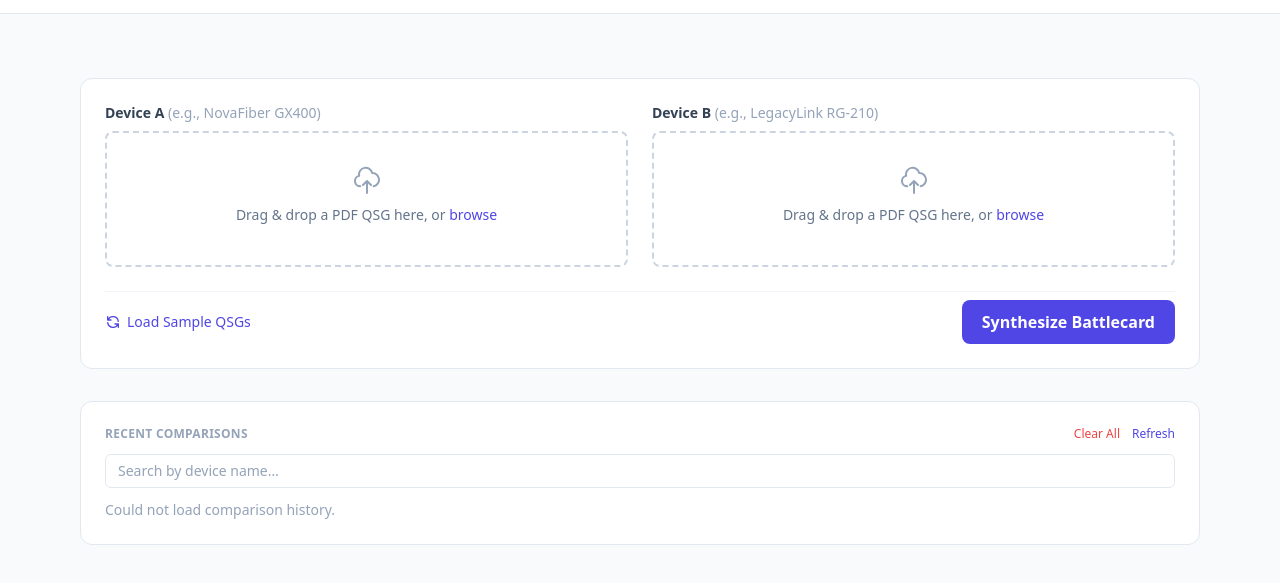
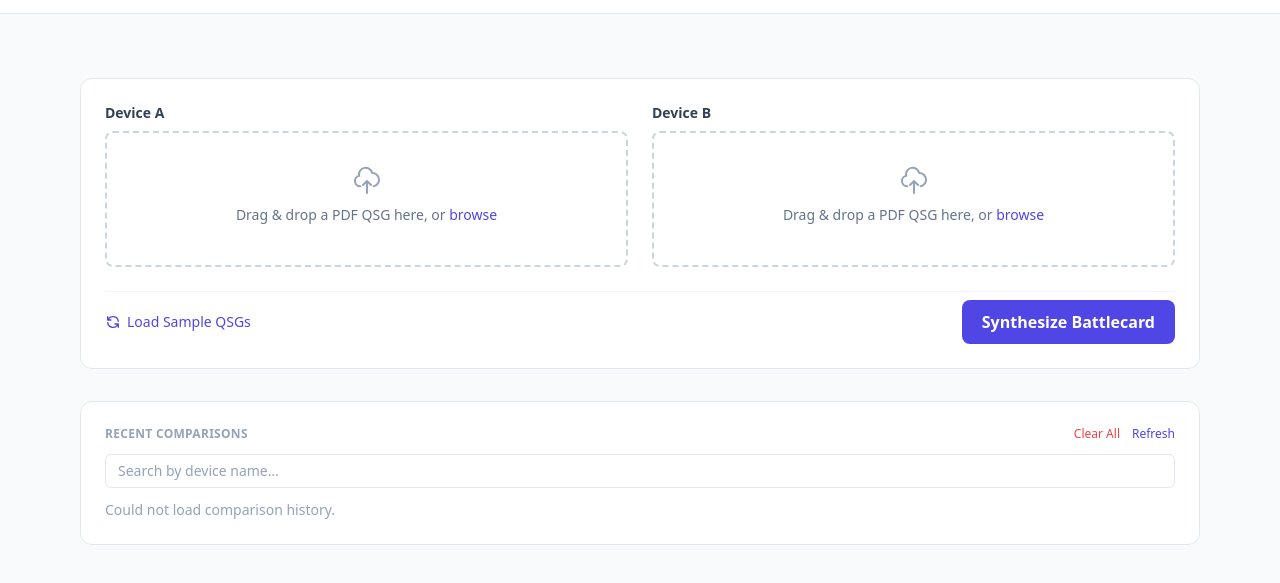
Before and after one commit to drew-1618/qsg-synthesizer, a plain HTML site: page app/static/index.html in a window 1280 px wide. Shown: the part 73-656 px from the top of the page. Drawn offline with nearby package versions, Linux system fonts and the light colour scheme; no server answers.

Commit message:
remove e.g. text

```diff
--- a/app/static/index.html
+++ b/app/static/index.html
@@ -56,7 +56,7 @@
       <div class="grid grid-cols-1 md:grid-cols-2 gap-6">
         <div>
           <label class="block text-sm font-semibold text-slate-700 mb-2">
-            Device A <span class="font-normal text-slate-400">(e.g., NovaFiber GX400)</span>
+            Device A
           </label>
           <div id="dropzone-a" class="dropzone relative cursor-pointer border-2 border-dashed border-slate-300 rounded-lg p-8 text-center transition-colors hover:border-indigo-400 focus:outline-none focus-visible:ring-2 focus-visible:ring-indigo-400 focus-visible:ring-offset-2"
                role="button" tabindex="0" aria-label="Upload Device A QSG PDF">
@@ -76,7 +76,7 @@
         </div>
         <div>
           <label class="block text-sm font-semibold text-slate-700 mb-2">
-            Device B <span class="font-normal text-slate-400">(e.g., LegacyLink RG-210)</span>
+            Device B
           </label>
           <div id="dropzone-b" class="dropzone relative cursor-pointer border-2 border-dashed border-slate-300 rounded-lg p-8 text-center transition-colors hover:border-indigo-400 focus:outline-none focus-visible:ring-2 focus-visible:ring-indigo-400 focus-visible:ring-offset-2"
                role="button" tabindex="0" aria-label="Upload Device B QSG PDF">
```
